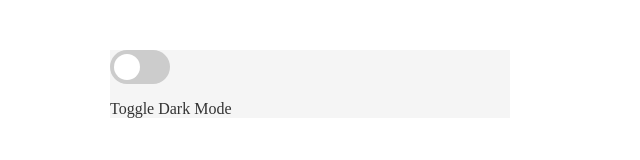
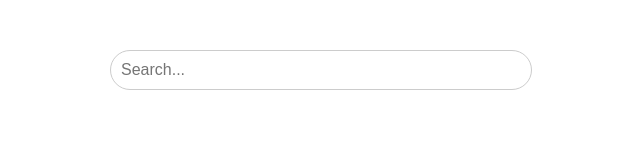
Before and after one commit to Muh3in9/Muh3in9, a plain HTML site: page index.html in a window 1280 px wide. Shown: the whole page, without its empty margins (330-970 px from the left). Drawn offline with Linux system fonts and the light colour scheme.

Commit message:
Add files via upload

```diff
--- a/index.html
+++ b/index.html
@@ -3,16 +3,12 @@
 <head>
   <meta charset="UTF-8">
   <meta name="viewport" content="width=device-width, initial-scale=1.0">
-  <title>Dark/Light Mode Switch</title>
+  <title>Animated Search Box</title>
   <link rel="stylesheet" href="styles.css">
 </head>
 <body>
   <div class="container">
-    <label class="switch">
-      <input type="checkbox" id="mode-switch">
-      <span class="slider round"></span>
-    </label>
-    <p>Toggle Dark Mode</p>
+    <input type="text" id="search-box" placeholder="Search...">
   </div>
   <script src="script.js"></script>
 </body>
--- a/script.js
+++ b/script.js
@@ -1,12 +1,10 @@
 document.addEventListener("DOMContentLoaded", function() {
-    var modeSwitch = document.getElementById('mode-switch');
-    var container = document.querySelector('.container');
+    var searchBox = document.getElementById('search-box');
 
-    modeSwitch.addEventListener('change', function() {
-      if (modeSwitch.checked) {
-        container.classList.add('dark-mode');
-      } else {
-        container.classList.remove('dark-mode');
-      }
+    searchBox.addEventListener('click', function() {
+      searchBox.classList.add('animated-search');
+      setTimeout(function() {
+        searchBox.classList.remove('animated-search');
+      }, 500);
     });
   });
--- a/styles.css
+++ b/styles.css
@@ -3,63 +3,34 @@
     margin: 50px auto;
   }
 
-  .switch {
-    position: relative;
-    display: inline-block;
-    width: 60px;
-    height: 34px;
+  input[type="text"] {
+    width: 100%;
+    padding: 10px;
+    font-size: 16px;
+    border: 1px solid #ccc;
+    border-radius: 20px;
+    outline: none;
+    transition: width 0.3s ease-in-out;
   }
 
-  .switch input {
-    opacity: 0;
-    width: 0;
-    height: 0;
+  input[type="text"]:focus {
+    width: 300px;
   }
 
-  .slider {
-    position: absolute;
-    cursor: pointer;
-    top: 0;
-    left: 0;
-    right: 0;
-    bottom: 0;
-    background-color: #ccc;
-    transition: .4s;
-    border-radius: 34px;
+  /* Animation */
+  @keyframes stretch {
+    0% {
+      width: 100px;
+    }
+    50% {
+      width: 150px;
+    }
+    100% {
+      width: 200px;
+    }
   }
 
-  .slider:before {
-    position: absolute;
-    content: "";
-    height: 26px;
-    width: 26px;
-    left: 4px;
-    bottom: 4px;
-    background-color: white;
-    transition: .4s;
-    border-radius: 50%;
+  .animated-search {
+    animation-name: stretch;
+    animation-duration: 0.5s;
   }
-
-  input:checked + .slider {
-    background-color: #007bff;
-  }
-
-  input:checked + .slider:before {
-    transform: translateX(26px);
-  }
-
-  /* Dark mode */
-  body {
-    --bg-color: #f5f5f5;
-    --text-color: #333;
-  }
-
-  .dark-mode {
-    --bg-color: #9e6d6d;
-    --text-color: #fff;
-  }
-
-  .container {
-    background-color: var(--bg-color);
-    color: var(--text-color);
-  }
```
